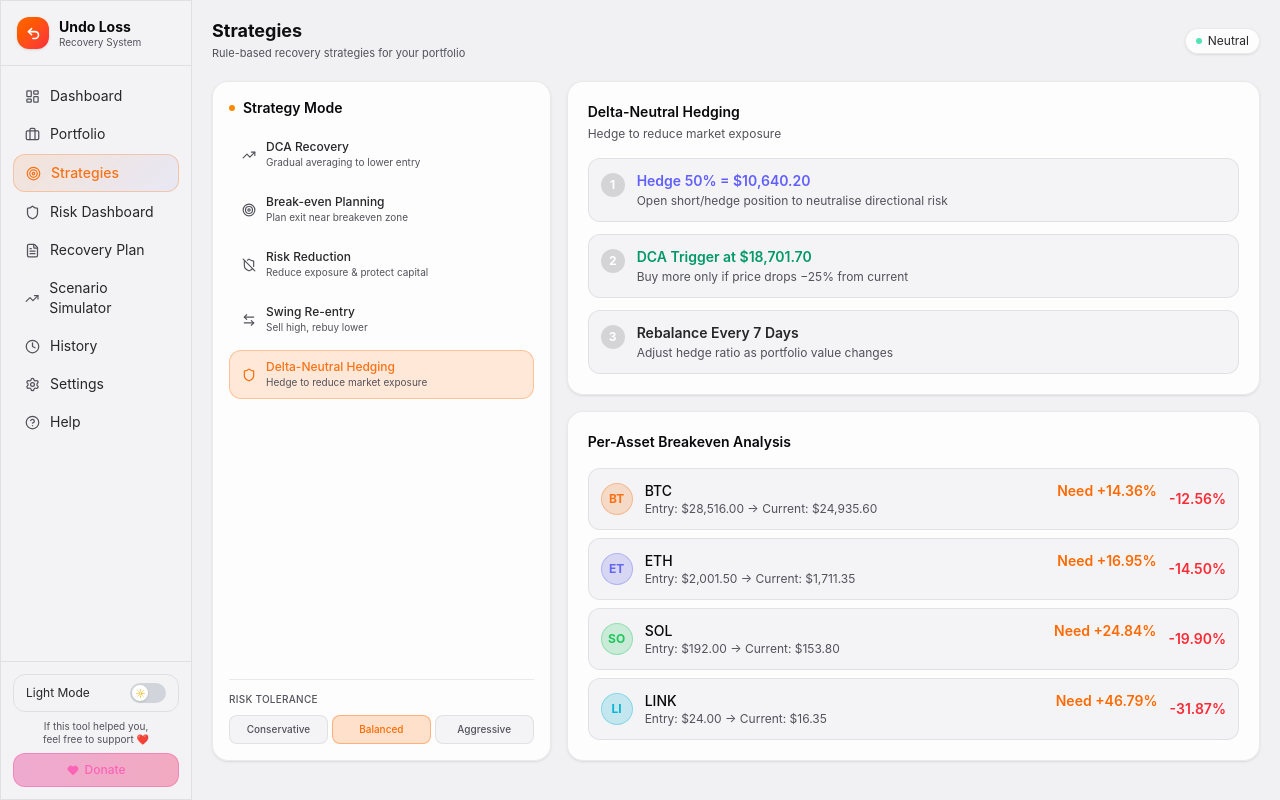
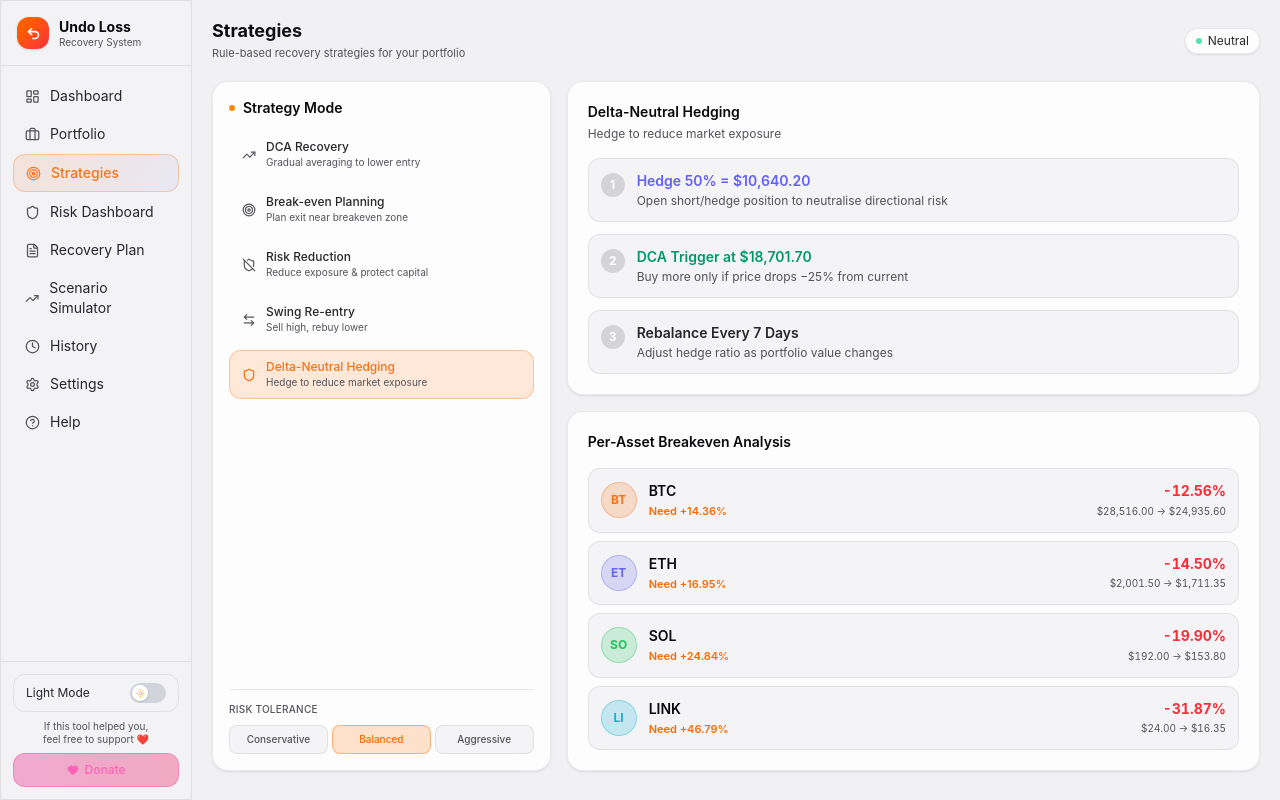
Before and after one commit to Claudecode31st/undoloss, a Next.js app: page /strategies in a window 1280 px wide. Built offline with nearby package versions, Linux system fonts and the light colour scheme.

Commit message:
Improve Per-Asset Breakeven Analysis card layout: 2-row design per asset

```diff
--- a/app/(app)/strategies/page.tsx
+++ b/app/(app)/strategies/page.tsx
@@ -62,23 +62,31 @@ export default function StrategiesPage() {
             <div className="space-y-2">
               {portfolio.assets.map((asset) => {
                 const move = calcBreakevenMove(asset);
+                const pnlPct = ((asset.currentPrice - asset.entryPrice) / asset.entryPrice) * 100;
+                const isProfit = move <= 0;
                 return (
                   <div key={asset.id} className="flex items-center gap-3 p-3 glass-dark rounded-xl">
-                    <div className="w-8 h-8 rounded-full flex items-center justify-center text-xs font-bold flex-shrink-0"
+                    <div className="w-9 h-9 rounded-full flex items-center justify-center text-xs font-bold flex-shrink-0"
                       style={{ backgroundColor: asset.color + '33', border: `1px solid ${asset.color}55`, color: asset.color }}>
                       {asset.symbol.slice(0, 2)}
                     </div>
-                    <div className="flex-1">
-                      <div className="flex justify-between">
-                        <span className="text-sm font-medium t-1">{asset.symbol}</span>
-                        <span className="text-sm font-semibold text-orange-500">Need +{Math.abs(move).toFixed(2)}%</span>
+                    <div className="flex-1 min-w-0">
+                      {/* Row 1: symbol + current P/L */}
+                      <div className="flex items-center justify-between gap-2">
+                        <span className="text-sm font-semibold t-1">{asset.symbol}</span>
+                        <span className={`text-sm font-bold tabular-nums ${isProfit ? 'text-emerald-500' : 'text-red-500'}`}>
+                          {fmtPercent(pnlPct)}
+                        </span>
                       </div>
-                      <div className="text-xs t-3">
-                        Entry: {fmtCurrency(asset.entryPrice)} → Current: {fmtCurrency(asset.currentPrice)}
+                      {/* Row 2: need to recover + prices */}
+                      <div className="flex items-center justify-between gap-2 mt-0.5">
+                        <span className="text-[11px] font-semibold text-orange-500 whitespace-nowrap">
+                          {isProfit ? 'Already recovered' : `Need +${Math.abs(move).toFixed(2)}%`}
+                        </span>
+                        <span className="text-[10px] t-3 tabular-nums whitespace-nowrap">
+                          {fmtCurrency(asset.entryPrice)} → {fmtCurrency(asset.currentPrice)}
+                        </span>
                       </div>
-                    </div>
-                    <div className={`text-sm font-semibold ${move <= 0 ? 'text-emerald-500' : 'text-red-500'}`}>
-                      {fmtPercent(((asset.currentPrice - asset.entryPrice) / asset.entryPrice) * 100)}
                     </div>
                   </div>
                 );
```
